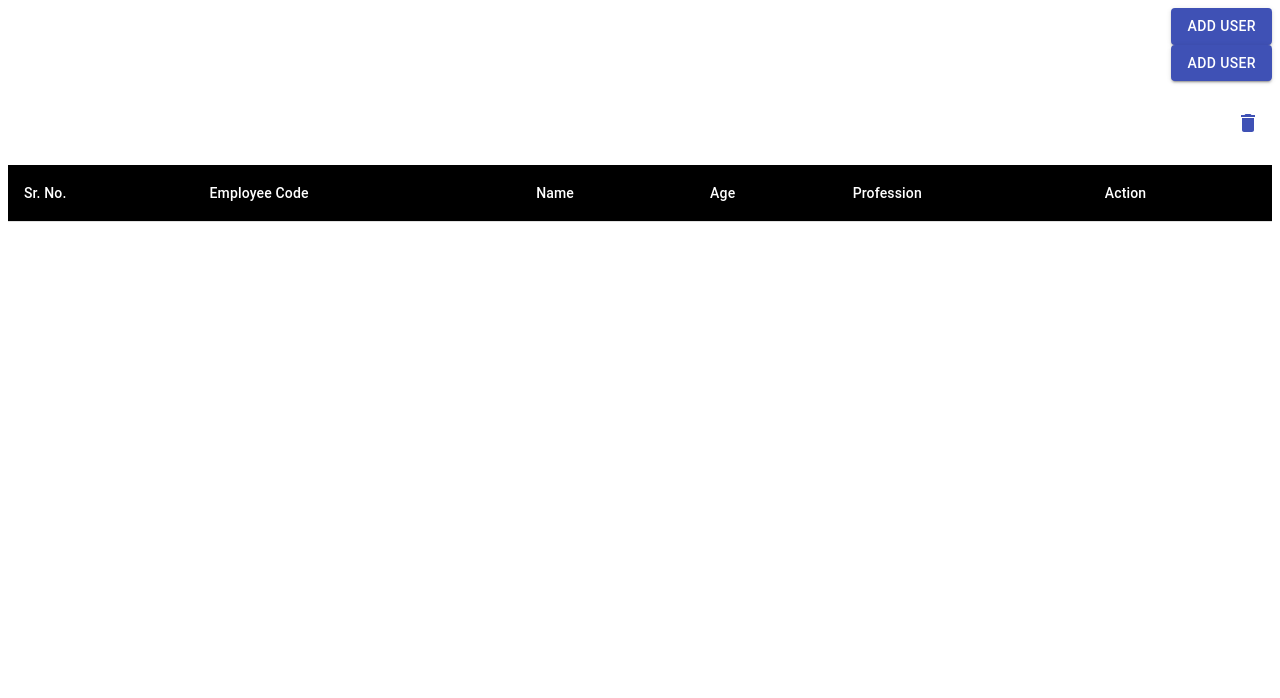
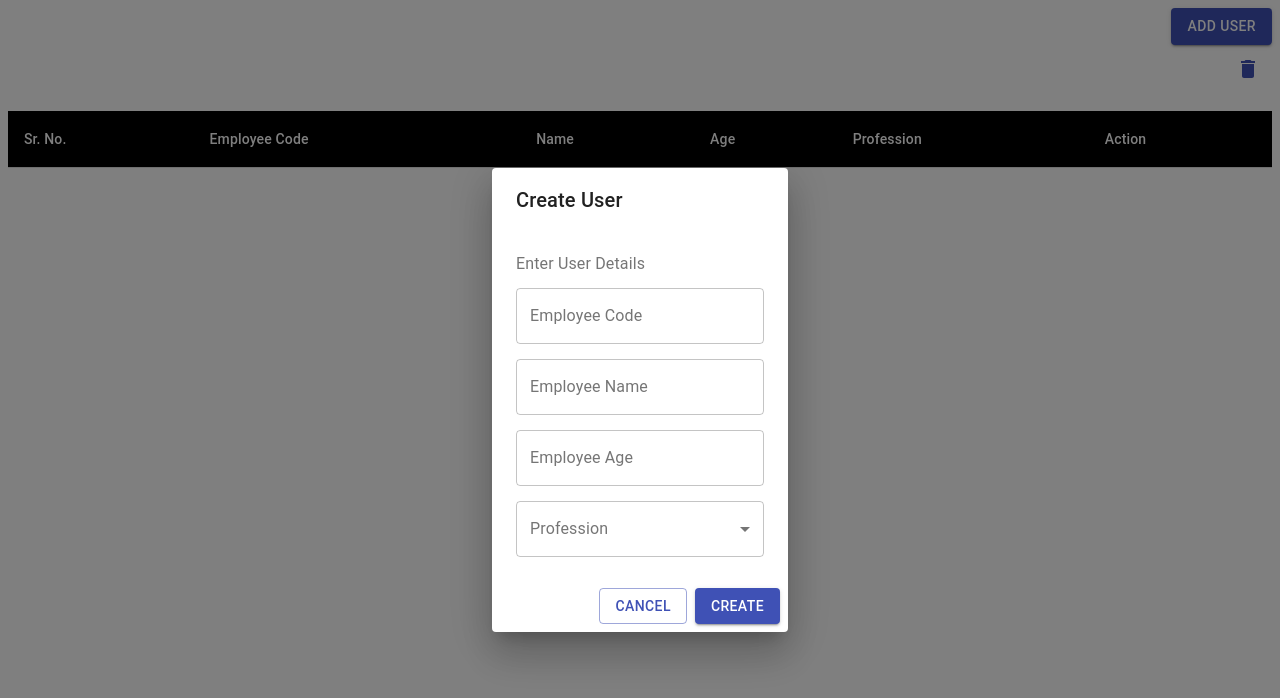
Before and after one commit to RashmeeVe/01.React-CRUD, a React (Create React App) app: page / in a window 1280 px wide. Both pictures are taken after a click on the button "ADD USER". Shown: the top 698 px of the page. Built offline with nearby package versions, Linux system fonts and the light colour scheme.

Commit message:
Update CreateUpdateUserForm.js

```diff
--- a/src/CreateUpdateUserForm.js
+++ b/src/CreateUpdateUserForm.js
@@ -1,43 +1,31 @@
 import React from "react";
-import Button from "@material-ui/core/Button";
 import Dialog from "@material-ui/core/Dialog";
 import DialogTitle from "@material-ui/core/DialogTitle";
-import EditIcon from "@material-ui/icons/Edit";
-import IconButton from "@material-ui/core/IconButton";
 import PropTypes from "prop-types";
-import styled from "styled-components";
-import Tooltip from "@material-ui/core/Tooltip";
 import withMobileDialog from "@material-ui/core/withMobileDialog";
 import UserForm from "./UserForm";
-
-const Div = styled.div`
-  width: 100%;
-  text-align: right;
-`;
 
 class CreateUpdateUserForm extends React.Component {
   constructor(props) {
     super(props);
+    const {
+      employee_code,
+      employee_name,
+      employee_age,
+      employee_profession,
+      indexToUpdateUser,
+    } = this.props.state;
+
     this.state = {
-      isUserFormDialogOpen: false,
-      employee_code: "",
-      employee_name: "",
-      employee_age: "",
-      employee_profession: "",
+      employee_code: employee_code,
+      employee_name: employee_name,
+      employee_age: employee_age,
+      employee_profession: employee_profession,
       errorEmployeeAge: "",
       errorEmployeeName: "",
+      indexToUpdateUser: indexToUpdateUser,
     };
   }
-
-  handleOpenUserFormDialog = () => {
-    this.setState({
-      isUserFormDialogOpen: true,
-    });
-  };
-
-  handleCloseUserFormDialog = () => {
-    this.setState({ isUserFormDialogOpen: false });
-  };
 
   handleFormEntries = (event) => {
     const { name, value } = event.target;
@@ -59,35 +47,10 @@ class CreateUpdateUserForm extends React.Component {
     return true;
   };
 
-  setStateValues = () => {
-    if (this.props.selectedUser) {
-      const {
-        employee_code,
-        employee_name,
-        employee_age,
-        employee_profession,
-      } = this.props.selectedUser;
-      this.setState({
-        employee_code,
-        employee_name,
-        employee_age,
-        employee_profession,
-      });
-    } else {
-      this.setState({
-        employee_code: "",
-        employee_name: "",
-        employee_age: "",
-        employee_profession: "",
-      });
-    }
-    this.handleOpenUserFormDialog();
-  };
-
   handleCreateUpdateUser = (event) => {
     event.preventDefault();
     let index = null;
-    index = this.props.index;
+    index = this.props.state.indexToUpdateUser;
     const {
       employee_code,
       employee_name,
@@ -116,62 +79,31 @@ class CreateUpdateUserForm extends React.Component {
       index >= 0
         ? this.props.updateThisUser(userDetails)
         : this.props.addNewUser(userDetails);
-      this.handleCloseUserFormDialog();
+      this.props.handleCloseUserFormDialog();
     }
   };
 
-  renderCreateUpdateUserForm = () => {
+  render() {
     const { fullScreen } = this.props;
+    const { indexToUpdateUser } = this.props.state;
     return (
       <Dialog
         fullScreen={fullScreen}
-        open={this.state.isUserFormDialogOpen}
-        onClose={this.handleCloseUserFormDialog}
+        open={this.props.state.isUserFormDialogOpen}
+        onClose={this.props.handleCloseUserFormDialog}
         aria-labelledby="responsive-dialog-title"
       >
         <DialogTitle id="responsive-dialog-title">
-          {this.props.selectedUser ? "Update User" : "Create User"}
+          {indexToUpdateUser >= 0 ? "Update User" : "Create User"}
         </DialogTitle>
         <UserForm
           state={this.state}
+          userToUpdate={this.props.state}
           handleCreateUpdateUser={this.handleCreateUpdateUser}
-          handleCloseUserFormDialog={this.handleCloseUserFormDialog}
+          handleCloseUserFormDialog={this.props.handleCloseUserFormDialog}
           handleFormEntries={this.handleFormEntries}
         />
       </Dialog>
-    );
-  };
-
-  render() {
-    const { isUserFormDialogOpen } = this.state;
-    let button = "";
-    if (this.props.selectedUser) {
-      //Show Edit Icon
-      button = (
-        <Tooltip title="Edit">
-          <IconButton aria-label="edit" onClick={this.setStateValues}>
-            <EditIcon color="primary" />
-          </IconButton>
-        </Tooltip>
-      );
-    } else {
-      //Show Add User Button
-      button = (
-        <Button
-          variant="contained"
-          color="primary"
-          onClick={this.setStateValues}
-        >
-          Add User
-        </Button>
-      );
-    }
-    return (
-      <Div>
-        {button}
-        {isUserFormDialogOpen && this.renderCreateUpdateUserForm()}
-        <br /> <br />
-      </Div>
     );
   }
 }
```
